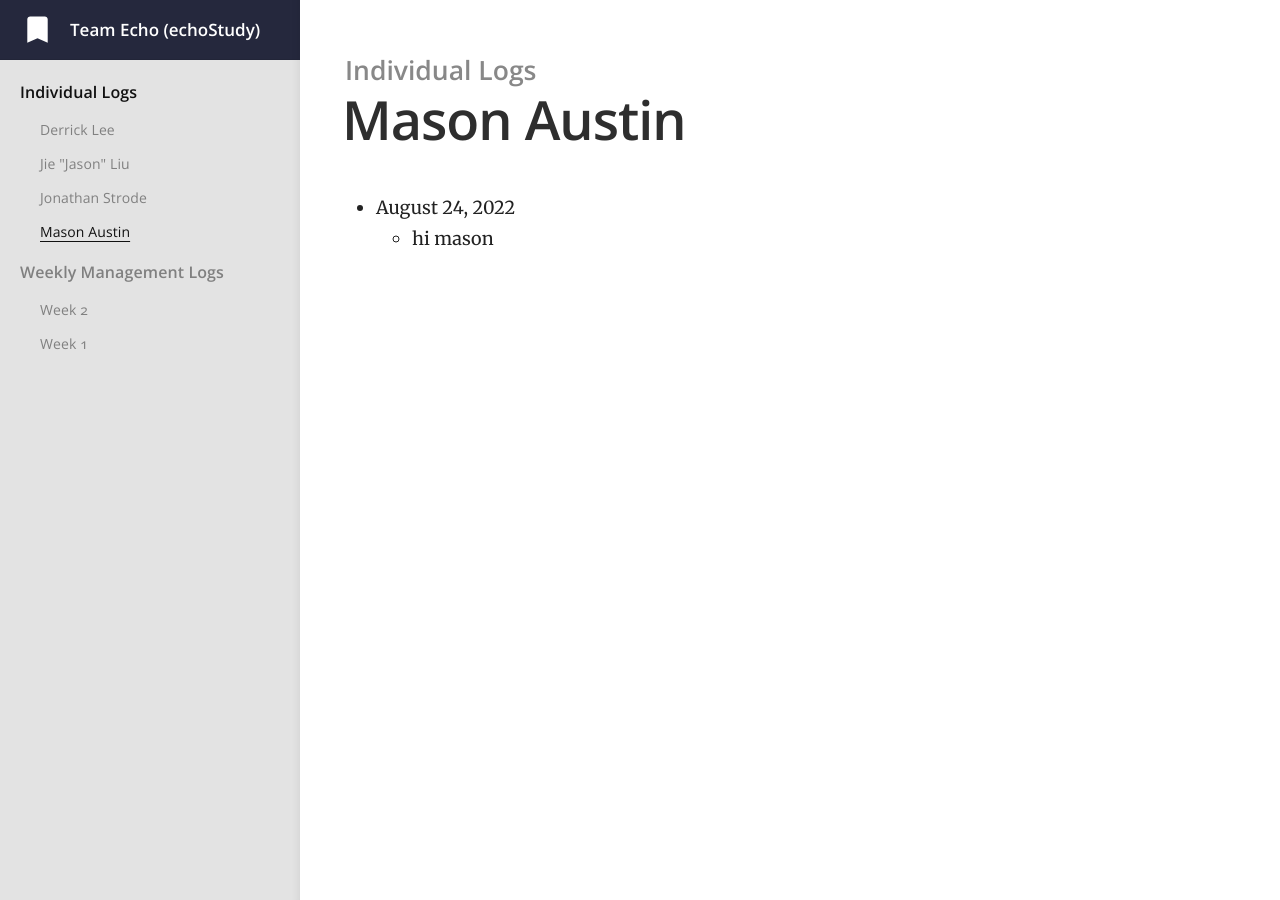
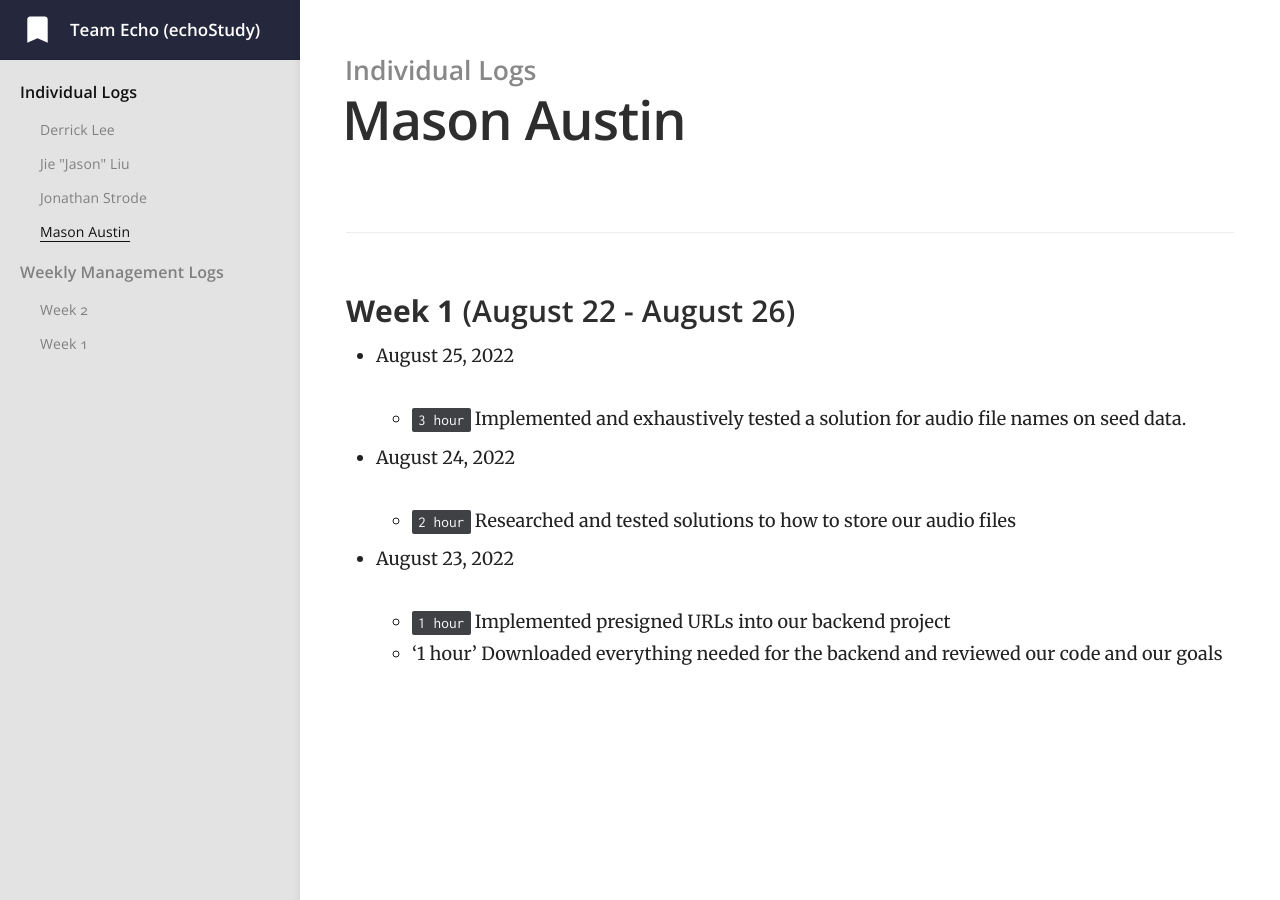
Before and after one commit to jiejasonliu/team-echo-site, a Jekyll site: the page built from _docs/individual-logs/masonaustin-logs.md, in a window 1280 px wide. Built offline with Jekyll 4.4.1, drawn with Linux system fonts in a browser that asks for light colours.

Commit message:
Update masonaustin-logs.md
week 1 logs added

```diff
--- a/_docs/individual-logs/masonaustin-logs.md
+++ b/_docs/individual-logs/masonaustin-logs.md
@@ -4,5 +4,17 @@ category: Individual Logs
 order: 1
 ---
 
-* August 24, 2022
-  - hi mason
+### **Week 1** (August 22 - August 26)
+
+ - August 25, 2022
+
+   - `3 hour` Implemented and exhaustively tested a solution for audio file names on seed data.
+
+ - August 24, 2022
+
+   - `2 hour` Researched and tested solutions to how to store our audio files
+
+ - August 23, 2022
+
+   - `1 hour` Implemented presigned URLs into our backend project
+   - '1 hour' Downloaded everything needed for the backend and reviewed our code and our goals
```
